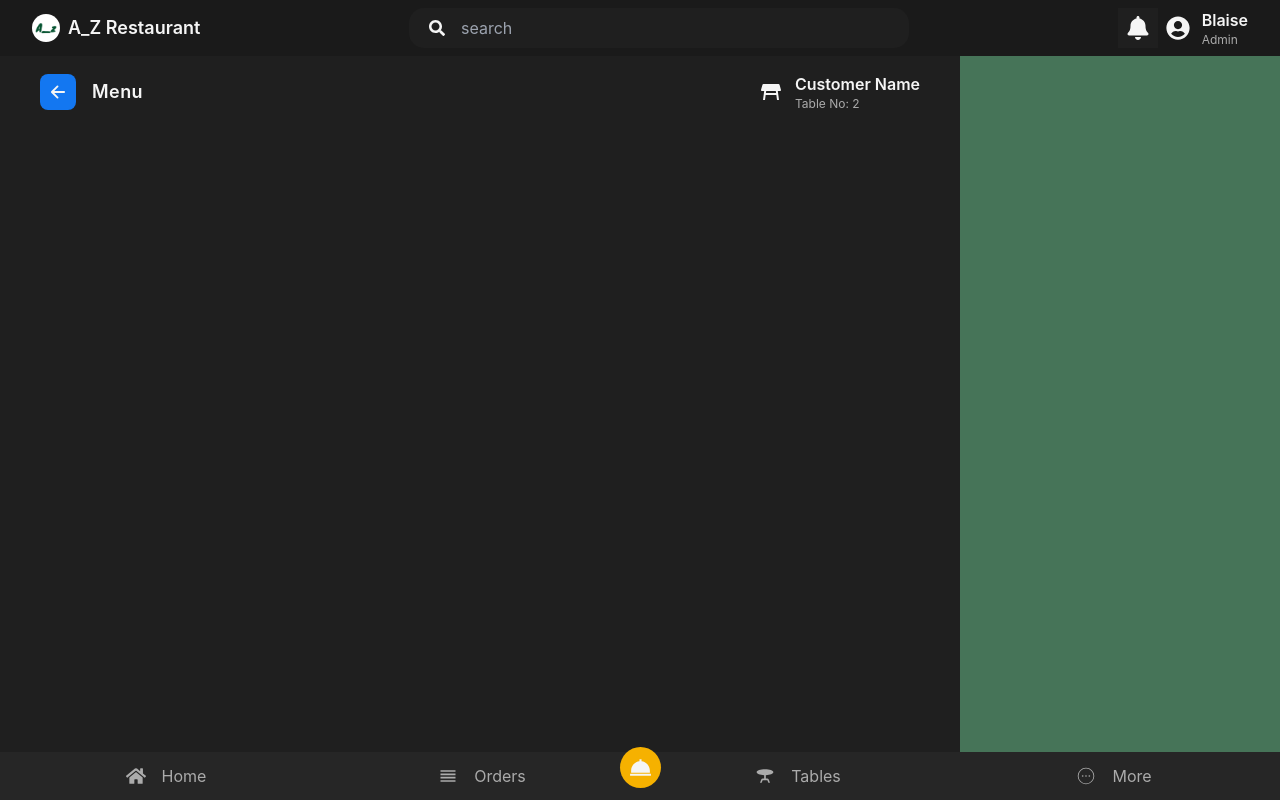
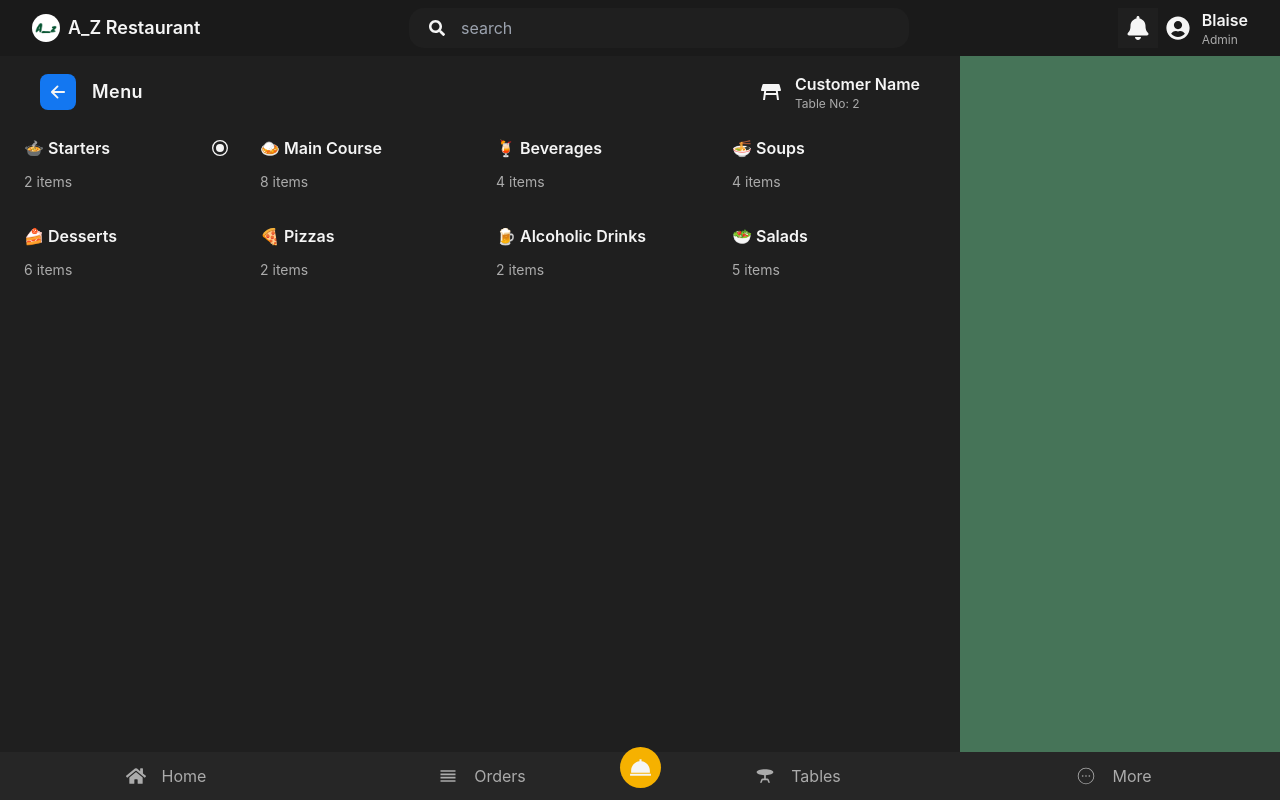
Before and after one commit to Blaise202/Restaurant-POS-React-Frontend, a React (Vite) app: page /menu in a window 1280 px wide. Built offline with nearby package versions, Linux system fonts and the light colour scheme.

Commit message:
Menu categories

```diff
--- /dev/null
+++ b/src/components/menu/MenuContainer.jsx
@@ -0,0 +1,31 @@
+import React from "react";
+import { menus } from "../../constants";
+import { GrRadialSelected } from "react-icons/gr";
+
+const MenuContainer = () => {
+  const [selected, setSelected] = React.useState(menus[0]);
+
+  return (
+    <div className="grid grid-cols-4 gap-4 px-4 bg-[] w-[100%]">
+      {menus.map((menu) => (
+        <div
+          key={menu.id}
+          className={`p-2 bg-[${menu.bgColor}] rounded-lg cursor-pointer hover:scale-105 transition-all`}
+          onClick={() => setSelected(menu)}
+        >
+          <div className="flex mb-3 items-center justify-between gap-2">
+            <h2 className="text-[#f5f5f5]  text-md font-semibold">
+              {menu.icon} {menu.name}
+            </h2>
+            {selected.id === menu.id && (
+              <GrRadialSelected className="text-[#f5f5f5] cursor-pointer" />
+            )}
+          </div>
+          <p className="text-[#ababab] text-sm">{menu.items.length} items</p>
+        </div>
+      ))}
+    </div>
+  );
+};
+
+export default MenuContainer;
--- a/src/pages/Menu.jsx
+++ b/src/pages/Menu.jsx
@@ -2,6 +2,7 @@ import React from "react";
 import BackButton from "../components/include/BackButton";
 import Bottom from "../components/include/Bottom";
 import { MdTableRestaurant } from "react-icons/md";
+import MenuContainer from "../components/menu/MenuContainer";
 
 const Menu = () => {
   return (
@@ -24,6 +25,7 @@ const Menu = () => {
             </div>
           </div>
         </div>
+        <MenuContainer />
       </div>
       <div className="flex-[1] bg-[#467458]"></div>
       <Bottom />
```
Also changed, not shown: 1 other file (tests, documents, lock files or other folders).
